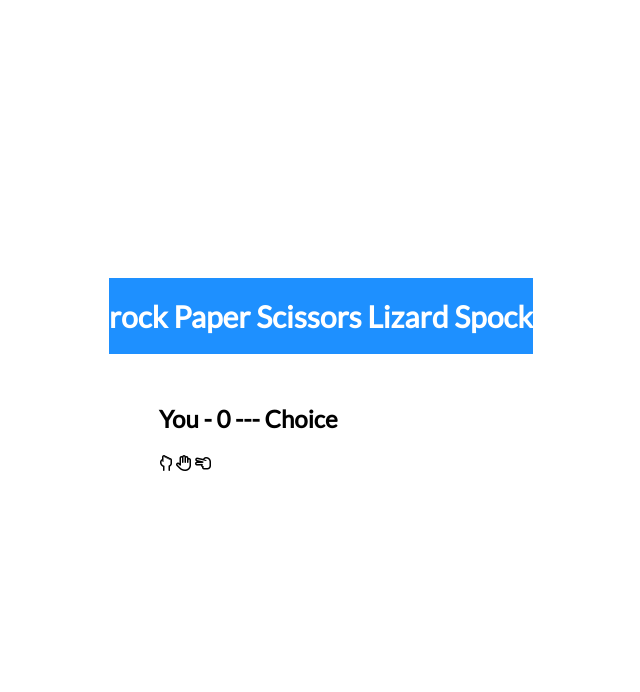
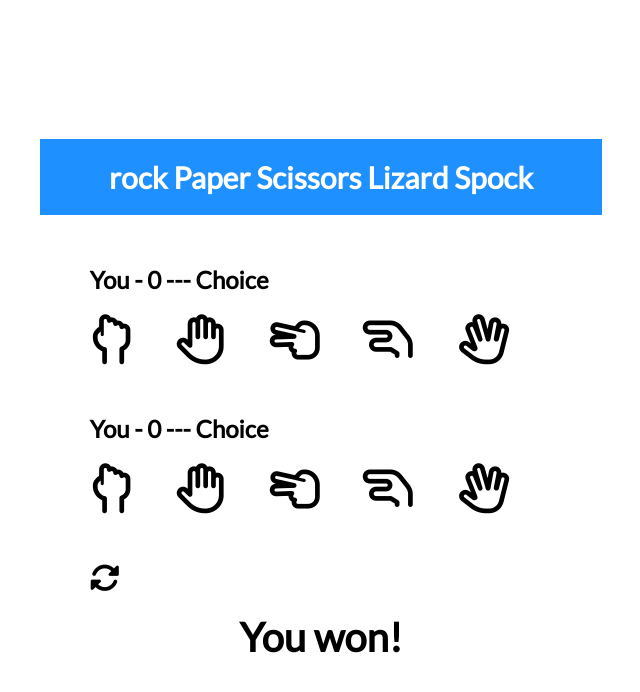
Before and after one commit to ErikNWH/Rock-Paper-Scissors-Lizard-Spock, a plain HTML site: page index.html in a window 1280 px wide. Shown: the whole page, without its empty margins (319-959 px from the left). Drawn offline with Linux system fonts and the light colour scheme.

Commit message:
basic shape

```diff
--- a/index.html
+++ b/index.html
@@ -5,7 +5,7 @@
     <meta name="viewport" content="width=device-width, initial-scale=1.0" />
     <title>Spock Rock Game</title>
     <link rel="icon" type="image/ico" href="favicon.ico" />
-    <!-- <link rel="stylesheet" href="https://cdnjs.cloudflare.com/ajax/libs/font-awesome/5.10.2/css/all.min.css" /> -->
+    <link rel="stylesheet" href="https://cdnjs.cloudflare.com/ajax/libs/font-awesome/5.10.2/css/all.min.css" />
     <script src="https://kit.fontawesome.com/1ec2b549a4.js" crossorigin="anonymous" defer></script>
     <link rel="stylesheet" href="style.css" />
   </head>
@@ -21,8 +21,26 @@
         <i class="fa-regular fa-hand-back-fist" title="rock" id="playerRock"></i>
         <i class="fa-regular fa-hand" title="paper" id="playerPaper"></i>
         <i class="fa-regular fa-hand-scissors" title="scissors" id="playerPaper"></i>
+        <i class="fa-regular fa-hand-lizard" title="lizard" id="playerLizard"></i>
+        <i class="fa-regular fa-hand-spock" title="spock" id="playerSpock"></i>
+      </div>
+      <!-- Computer Container -->
+      <div class="player-container" id="computer">
+        <h2>You - <span id="computerScore">0</span> <span class="choice" id="computerChoice"> --- Choice</span></h2>
+        <i class="fa-regular fa-hand-back-fist" title="rock" id="computerRock"></i>
+        <i class="fa-regular fa-hand" title="paper" id="computerPaper"></i>
+        <i class="fa-regular fa-hand-scissors" title="scissors" id="computerPaper"></i>
+        <i class="fa-regular fa-hand-lizard" title="lizard" id="computerLizard"></i>
+        <i class="fa-regular fa-hand-spock" title="spock" id="computerSpock"></i>
+      </div>
+      <!-- Reset Icon -->
+      <i class="fa-solid fa-rotate reset-icon"></i>
+      <!-- Results Text -->
+      <div class="result-container">
+        <h3 class="result-text" id="result">You won!</h3>
       </div>
     </div>
+  </div>
     <!-- Script -->
     <script src="script.js"></script>
   </body>
--- a/style.css
+++ b/style.css
@@ -1,4 +1,4 @@
-@import url("https://fonts.googleapis.com/css?family=Lato&display=swap");
+@import url('https://fonts.googleapis.com/css?family=Lato&display=swap');
 
 html {
   box-sizing: border-box;
@@ -13,8 +13,6 @@ body {
   justify-content: center;
   align-items: center;
 }
-
-
 
 .header {
   background: dodgerblue;
@@ -37,13 +35,11 @@ h2 {
   margin-bottom: 20px;
 }
 
-.far {
+.fa-regular {
   font-size: 50px;
   margin-right: 40px;
-  User-select: none;
+  user-select: none;
 }
-
-
 
 .reset-icon {
   font-size: 30px;
@@ -66,7 +62,6 @@ h2 {
 /* Media Query: Large Smartphone (Vertical) */
 @media screen and (max-width: 600px) {
   .game-container {
-
     height: 580px;
   }
 
```
Also changed, not shown: 1 other file.
